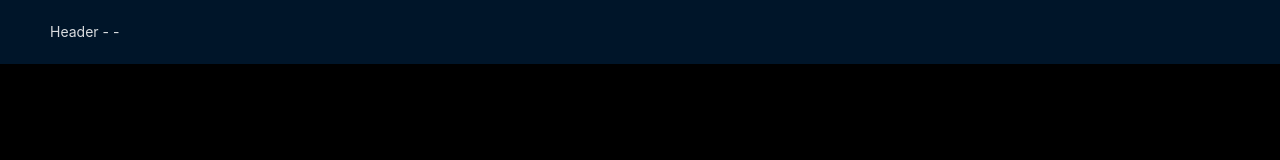
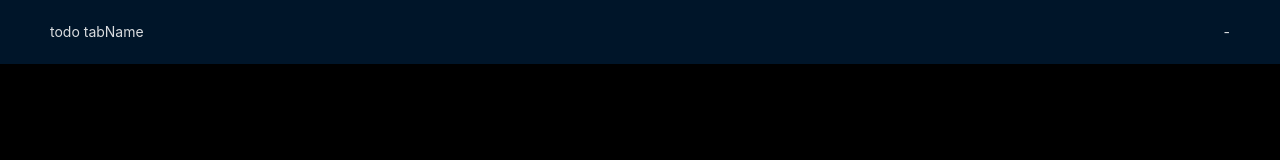
Before and after one commit to EAGulevich/guss-ui, a React (Vite) app: page / in a window 1280 px wide. Shown: the top 160 px of the page. Built offline with nearby package versions, Linux system fonts and the light colour scheme.

Commit message:
add header styles

```diff
--- a/src/components/Header.tsx
+++ b/src/components/Header.tsx
@@ -1,11 +1,25 @@
+import type { CSSProperties } from "react";
+import { Flex, Typography } from "antd";
+
 import { useUserStore } from "../store.ts";
+
+const headerContentStyles: CSSProperties = {
+  height: "100%",
+};
 
 export const Header = () => {
   const user = useUserStore((state) => state.user);
 
   return (
-    <div>
-      Header - {user?.username} - {user?.role}
-    </div>
+    <Flex
+      justify={"space-between"}
+      align={"center"}
+      style={headerContentStyles}
+    >
+      <Typography.Text> todo tabName</Typography.Text>
+      <Typography.Text>
+        {user?.username} - {user?.role}
+      </Typography.Text>
+    </Flex>
   );
 };
```
